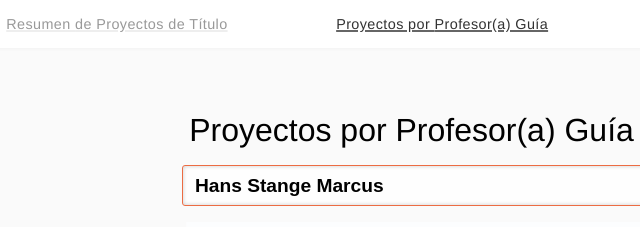
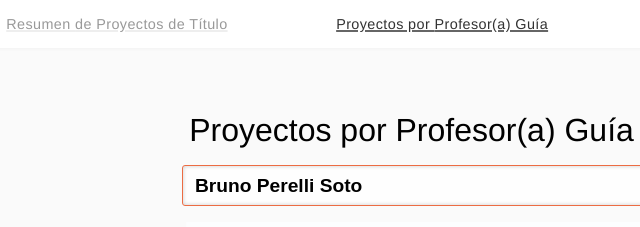
Before and after one commit to JP1702/feedback, a plain HTML site: page profes.html in a window 1280 px wide. Shown: the top 227 px of the page, 64-704 px from the left. Drawn offline with Linux system fonts and the light colour scheme.

Commit message:
Update profes.html

```diff
--- a/profes.html
+++ b/profes.html
@@ -48,14 +48,14 @@
                 <option value="Osses Flores, Roberto">Roberto Osses Flores</option>
                 <option value="Pagueguy Fenner, Sebastián">Sebastián Pagueguy Fenner</option>
                 <option value="Perea Morales, René">René Perea Morales</option>
-                <option value="Perelli Soto, Bruno">Bruno Perelli Soto</option>
+                <option value="Perelli Soto, Bruno" selected>Bruno Perelli Soto</option>
                 <option value="Pradenas Guentherodt, Gabriela">Gabriela Pradenas Guentherodt</option>
                 <option value="Reyes León, Daniel">Daniel Reyes León</option>
                 <option value="Ruiz Balart, Macarena">Macarena Ruiz Balart</option>
                 <option value="Santibañez Boric, Mónica">Mónica Santibañez Boric</option>
                 <option value="Silva Roquefort, Rebeca">Rebeca Silva Roquefort</option>
                 <option value="Soto Calquín, Leonardo">Leonardo Soto Calquín</option>
-                <option value="Stange Marcus, Hans" selected>Hans Stange Marcus</option>
+                <option value="Stange Marcus, Hans">Hans Stange Marcus</option>
                 <option value="Tapia Reyes, Mauricio">Mauricio Tapia Reyes</option>
                 <option value="Vico Sánchez, Mauricio">Mauricio Vico Sánchez</option>
                 <option value="Wechsler Pizarro, Andrea">Andrea Wechsler Pizarro</option>
```
